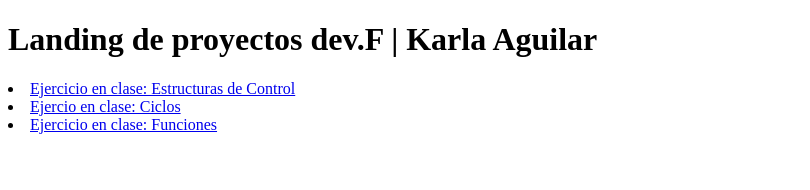
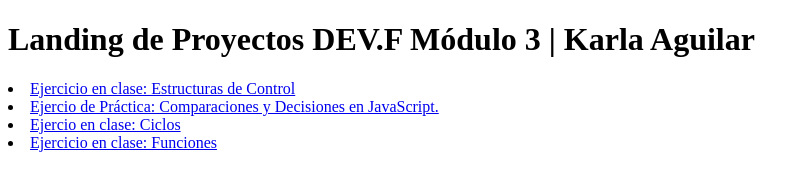
Before and after one commit to Karla-AgCRZ/M3-Intro_JavaScript, a plain HTML site: page index.html in a window 1280 px wide. Shown: the whole page, without its empty margins (0-810 px from the left). Drawn offline with Linux system fonts and the light colour scheme.

Commit message:
:green_heart: Se añadió un nuevo enlace a la landing page general de la carpeta del módulo 3: L1-1_Comparaciones-y-Decisiones-JS que contiene los ejercicios de práctica de la lección 2 del módulo

```diff
--- a/index.html
+++ b/index.html
@@ -3,14 +3,19 @@
 <head>
     <meta charset="UTF-8">
     <meta name="viewport" content="width=device-width, initial-scale=1.0">
-    <title>Document</title>
+    <title>Proyectos M3</title>
 </head>
 <body>
-    <h1>Landing de proyectos dev.F | Karla Aguilar </h1>
+    <h1>Landing de Proyectos DEV.F Módulo 3 | Karla Aguilar </h1>
     <div>
         <li>
             <a href="./L1-Estructuras_de_Control/index.html">
             Ejercicio en clase: Estructuras de Control
+            </a>
+        </li>
+        <li>
+            <a href="./L1-1_Comparaciones-y-Decisiones-JS/index.html">
+                Ejercio de Práctica: Comparaciones y Decisiones en JavaScript.
             </a>
         </li>
         <li>
```
